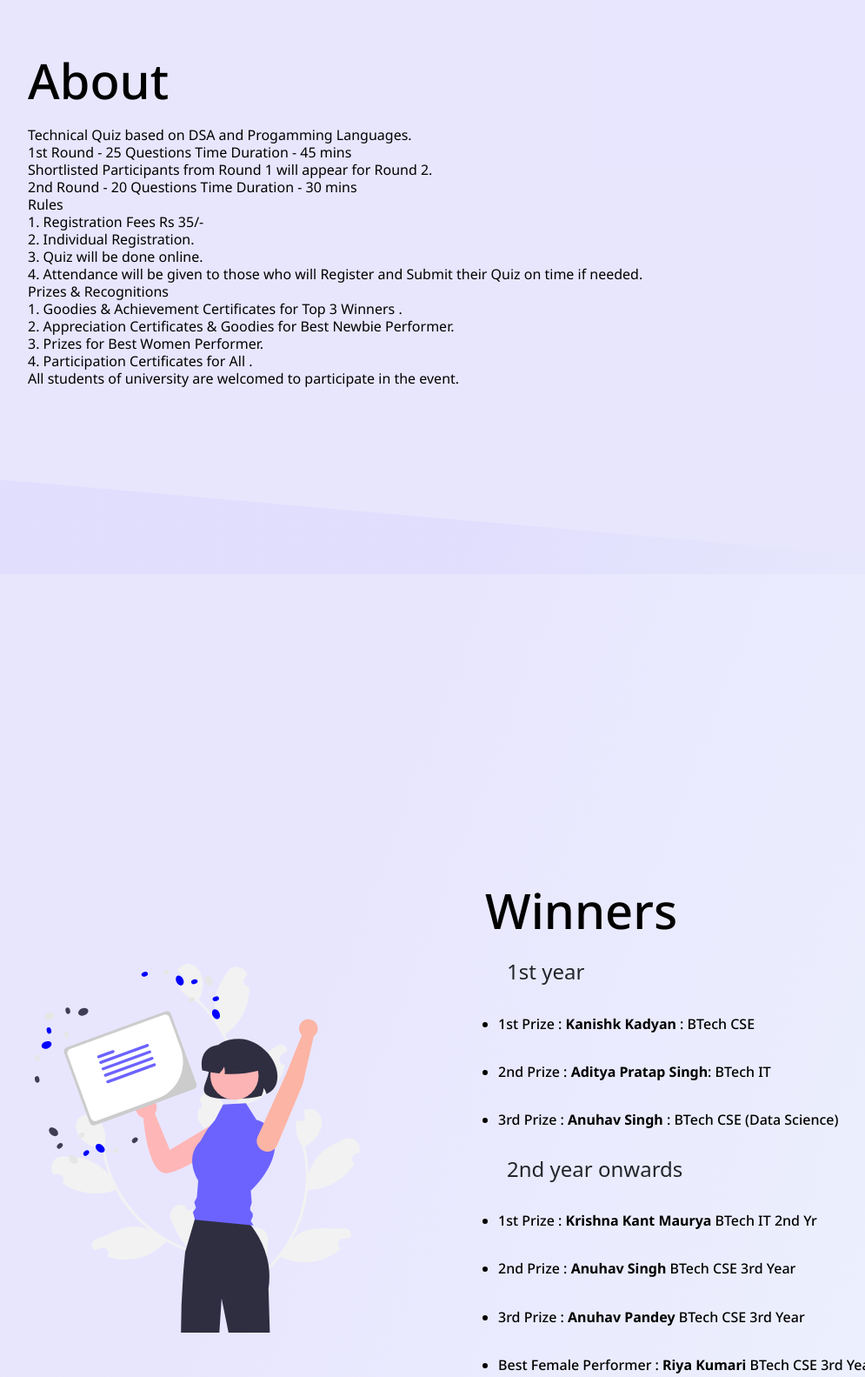
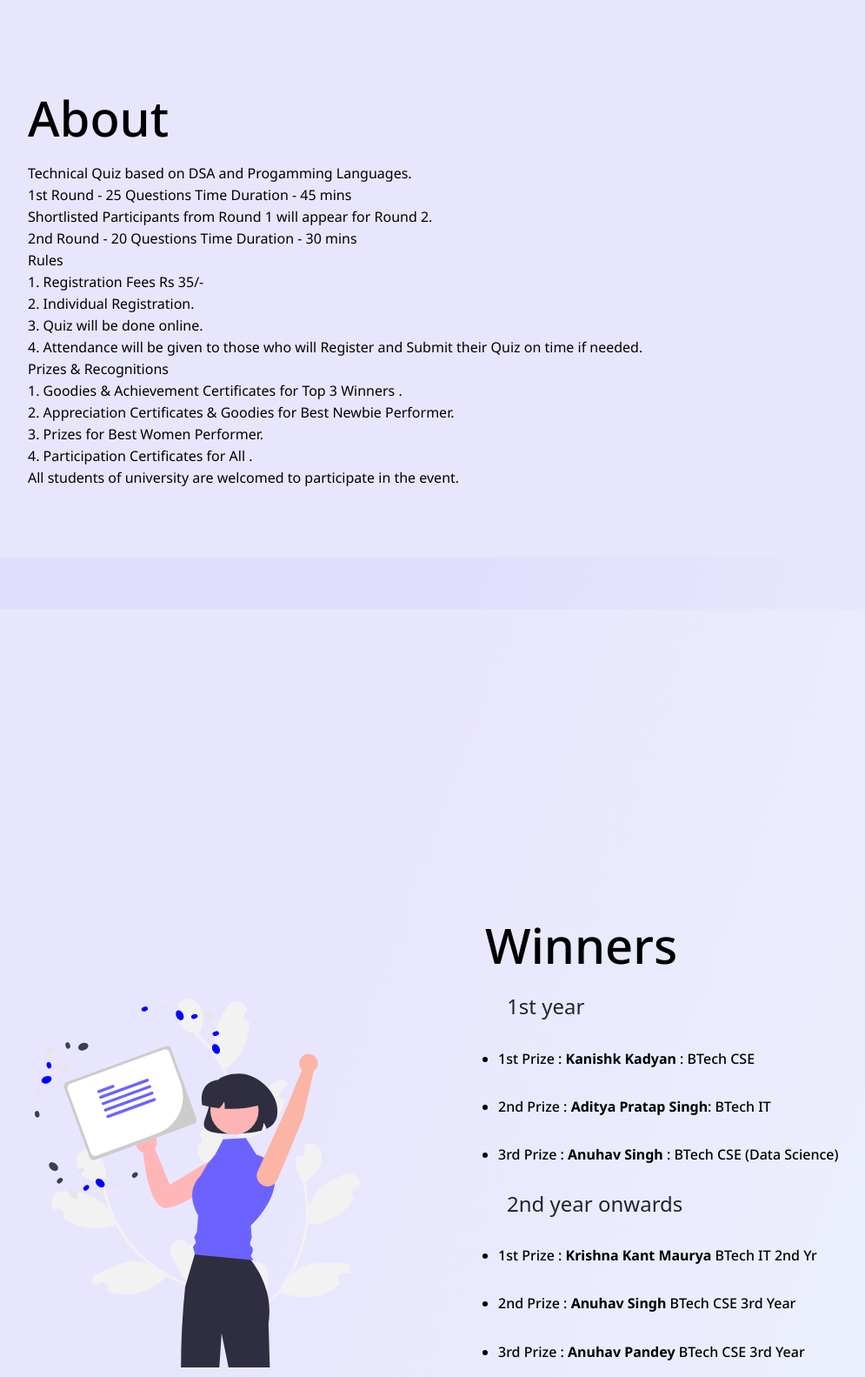
Before and after one commit to great-aryan/tech-trivia, a plain HTML site: page index.html in a window 1280 px wide. Shown: the part 820-2403 px from the top of the page at 87% size, without its empty margins (84-1079 px from the left). Drawn offline with nearby package versions, Linux system fonts and the light colour scheme.

Commit message:
correction

```diff
--- a/Styles/main.css
+++ b/Styles/main.css
@@ -17,7 +17,7 @@
   }
 }
 #home {
-  height: 85vh;
+  height: 100vh;
   width: 100%;
   display: -webkit-box;
   display: -ms-flexbox;
@@ -306,7 +306,7 @@ h4{
 
 #about {
   width: 100%;
-  height: 100vh;
+  height: 90vh;
   display: -webkit-box;
   display: -ms-flexbox;
   display: flex;
@@ -480,7 +480,7 @@ h4{
   font-family: 'Noto Sans', sans-serif;
   max-width: 90%;
   font-size: 1rem;
-  line-height: 20px;
+  line-height: 25px;
   color: var(--primary-color);
 }
 
@@ -576,8 +576,6 @@ h4{
   height: 100%;
   width: 100%;
   background: linear-gradient(110deg, var(--secondary-color) 0%, var(--secondary-color) 35%, var(--tertiary-color) 100%);
-  -webkit-transform: skewY(5deg);
-          transform: skewY(5deg);
   z-index: -3;
   position: absolute;
 }
```
